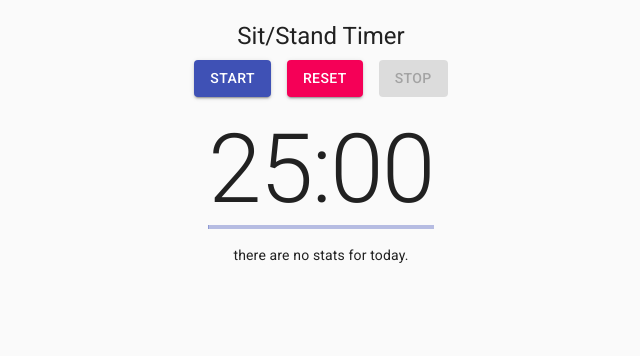
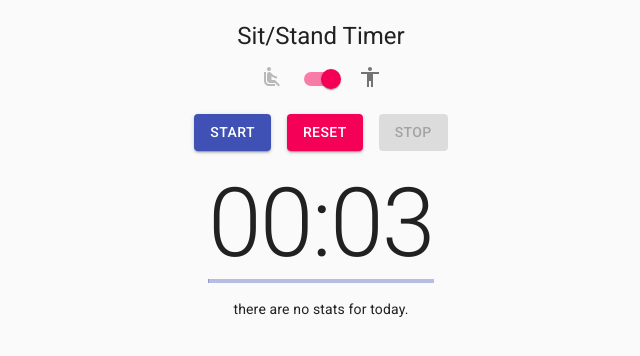
Before and after one commit to jasonrastovski/sit-stand-timer, a React (Create React App) app: page / in a window 1280 px wide. Shown: the top 356 px of the page, without its empty margins (319-959 px from the left). Built offline with nearby package versions, Linux system fonts and the light colour scheme.

Commit message:
Changes stats to be sit/stand specific for each day.

```diff
--- a/src/modules/timer.tsx
+++ b/src/modules/timer.tsx
@@ -23,7 +23,6 @@ export const Timer = (props: TimerProps) => {
   } = props;
 
   useInterval(() => {
-    console.log("tick");
     if (isTimerRunning && timeLeftOnTimerInSeconds > 0) {
       setTimeLeftOnTimerInSeconds(timeLeftOnTimerInSeconds - 1);
     }
--- a/src/modules/todayStats.tsx
+++ b/src/modules/todayStats.tsx
@@ -7,9 +7,16 @@ export const TodayStats: React.FunctionComponent = () => {
 
   if (timeTrackingForToday !== undefined) {
     return (
-      <Typography variant={"body2"}>
-        Numer of times timer has hit zero: {timeTrackingForToday.timerCount}
-      </Typography>
+      <>
+        <Typography variant={"body2"}>
+          Number of times sitting today:{" "}
+          {timeTrackingForToday.sittingTimerCount}
+        </Typography>
+        <Typography variant={"body2"}>
+          Number of times standing today:{" "}
+          {timeTrackingForToday.standingTimerCount}
+        </Typography>
+      </>
     );
   }
 
--- a/src/pages/mainPage.tsx
+++ b/src/pages/mainPage.tsx
@@ -6,18 +6,22 @@ import {
   Typography,
   LinearProgress,
   IconButton,
+  Switch,
+  Tooltip,
 } from "@material-ui/core";
 import Alert from "@material-ui/lab/Alert";
 import AlertTitle from "@material-ui/lab/AlertTitle";
 import CloseIcon from "@material-ui/icons/Close";
 import { Timer } from "../modules/timer";
 import { TimeUtils } from "../timeUtils";
-import { TIMER_TRACKER } from "./models";
+import { TIMER_TRACKER, TimerTracking } from "./models";
 import _ from "lodash";
 import { TodayStats } from "../modules/todayStats";
 import { LocalStorageUtils } from "../utils/localStorageUtils";
+import AccessibilityIcon from "@material-ui/icons/Accessibility";
+import AirlineSeatReclineNormalIcon from "@material-ui/icons/AirlineSeatReclineNormal";
 
-const Default_Timer_Value_In_Seconds = 1500;
+const Default_Timer_Value_In_Seconds = 3;
 
 export const MainPage: React.FunctionComponent = () => {
   const [isTimerRunning, setIsTimerRunning] = useState(false);
@@ -26,6 +30,7 @@ export const MainPage: React.FunctionComponent = () => {
   );
   const [percentComplete, setPercentComplete] = React.useState(0);
   const [isNotificationOpen, setIsNotificationOpen] = React.useState(false);
+  const [isStanding, setIsStanding] = React.useState(true);
 
   useEffect(() => {
     window.onbeforeunload = () => {
@@ -39,7 +44,6 @@ export const MainPage: React.FunctionComponent = () => {
 
   useEffect(() => {
     if (timeLeftOnTimerInSeconds === 0) {
-      console.log("notifying...");
       // TODO: (JR) time to make a sound!
 
       setIsTimerRunning(false);
@@ -53,10 +57,13 @@ export const MainPage: React.FunctionComponent = () => {
         [
           {
             date: new Date().toDateString(),
-            timerCount: timeTrackingForToday
-              ? timeTrackingForToday.timerCount + 1
-              : 1,
-          },
+            sittingTimerCount:
+              (timeTrackingForToday?.sittingTimerCount ?? 0) +
+              (!isStanding ? 1 : 0),
+            standingTimerCount:
+              (timeTrackingForToday?.standingTimerCount ?? 0) +
+              (isStanding ? 1 : 0),
+          } as TimerTracking,
         ],
         existingTimeTrackings,
         "date"
@@ -88,6 +95,10 @@ export const MainPage: React.FunctionComponent = () => {
 
   const stopTimer = () => {
     setIsTimerRunning(false);
+  };
+
+  const handleChange = (event: React.ChangeEvent<HTMLInputElement>) => {
+    setIsStanding(event.target.checked);
   };
 
   return (
@@ -142,6 +153,31 @@ export const MainPage: React.FunctionComponent = () => {
           justify="center"
           alignItems="center"
         >
+          <Grid item>
+            <Grid component="label" container alignItems="center" spacing={1}>
+              <Grid item>
+                <Tooltip title="sitting" placement="left">
+                  <AirlineSeatReclineNormalIcon
+                    color={isStanding ? "disabled" : "action"}
+                  />
+                </Tooltip>
+              </Grid>
+              <Grid item>
+                <Switch
+                  checked={isStanding}
+                  onChange={handleChange}
+                  name="isStanding"
+                />
+              </Grid>
+              <Grid item>
+                <Tooltip title="standing" placement="right">
+                  <AccessibilityIcon
+                    color={isStanding ? "action" : "disabled"}
+                  />
+                </Tooltip>
+              </Grid>
+            </Grid>
+          </Grid>
           <Grid item container spacing={2} justify={"center"}>
             <Grid item>
               <Button
--- a/src/pages/models.ts
+++ b/src/pages/models.ts
@@ -1,6 +1,7 @@
 export interface TimerTracking {
   date: string;
-  timerCount: number;
+  standingTimerCount: number;
+  sittingTimerCount: number;
 }
 
 export const TIMER_TRACKER = "TIMER_TRACKER";
```
